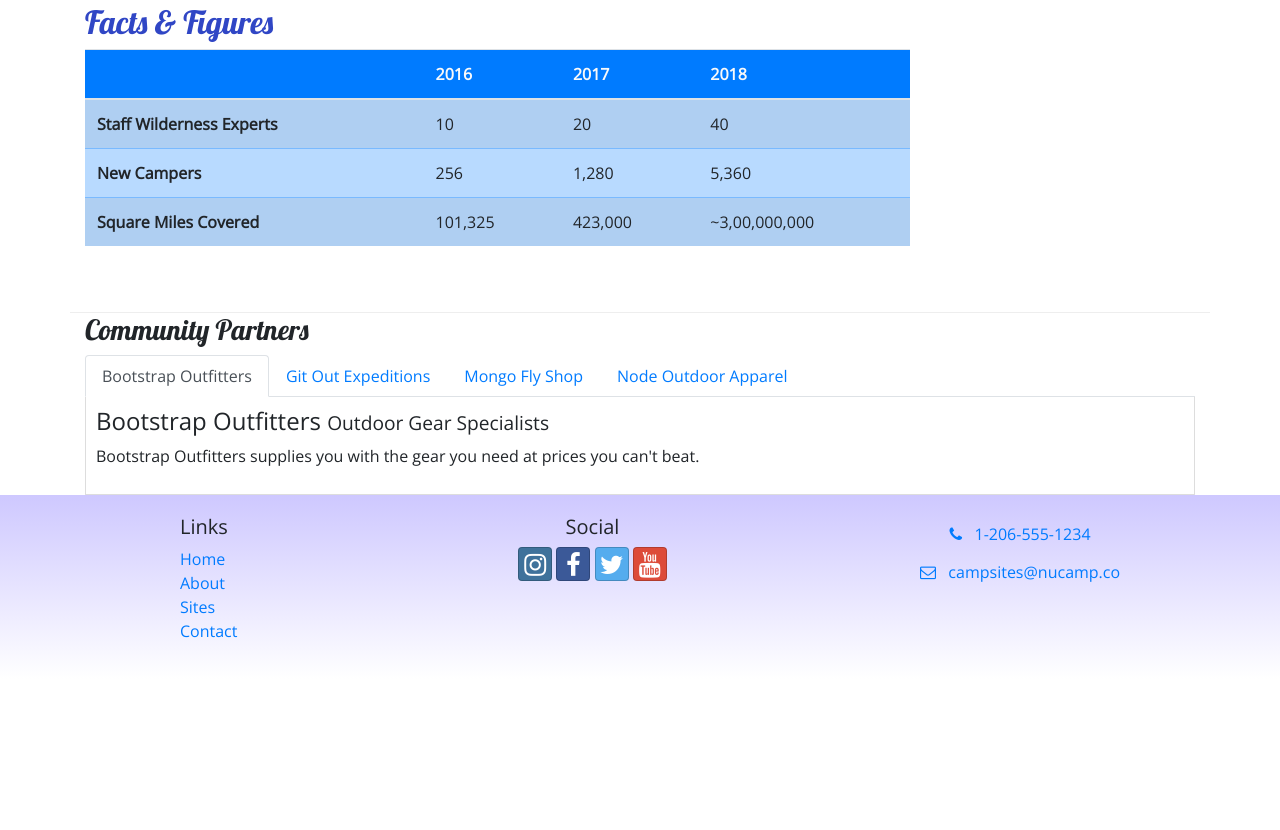
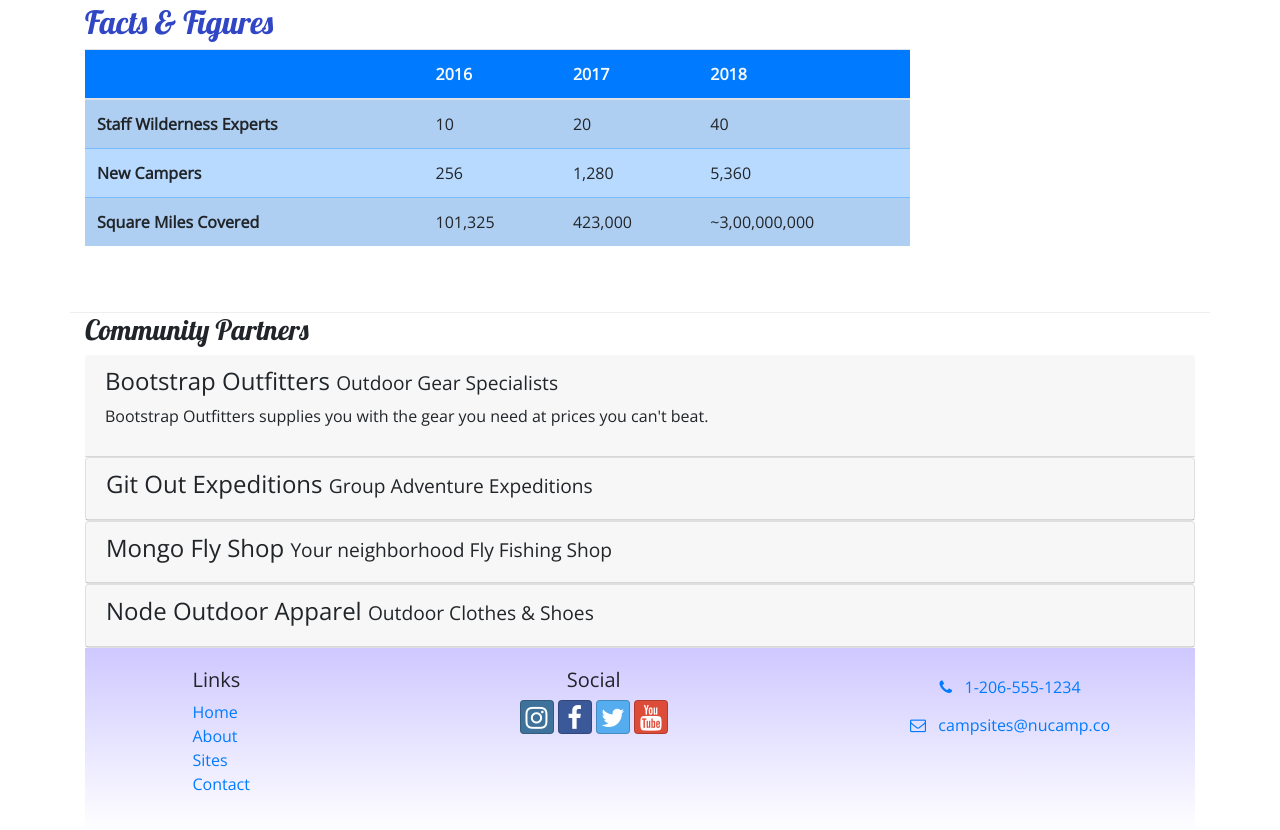
Before and after one commit to ntravaglini/nucampsite, a website: page aboutus.html in a window 1280 px wide. Shown: the part 876-1706 px from the top of the page. Before the commit the page ends 1555 px from the top, so only its background shows below. Drawn offline with nearby package versions, Linux system fonts and the light colour scheme.

Commit message:
Accordian

```diff
--- a/aboutus.html
+++ b/aboutus.html
@@ -148,30 +148,54 @@
         <div class="row">
             <div class="col-12">
                 <h3>Community Partners</h3>
-                <!--Tabs-->
-                <ul class="nav nav-tabs">
-                    <li class="nav-item"><a class="nav-link active" href="#bootstrap" role="tab" data-toggle="tab">Bootstrap Outfitters</a></li>
-                    <li class="nav-item"><a class="nav-link" href="#git" role="tab" data-toggle="tab">Git Out Expeditions</a></li>
-                    <li class="nav-item"><a class="nav-link" href="#mongo" role="tab" data-toggle="tab">Mongo Fly Shop</a></li>
-                    <li class="nav-item"><a class="nav-link" href="#node" role="tab" data-toggle="tab">Node Outdoor Apparel</a></li>
-                </ul>
-                <!--Tab Content-->
-                <div class="tab-content">
-                    <div class="tab-pane fade show active" role="tabpanel" id="bootstrap">
-                        <h4>Bootstrap Outfitters <small>Outdoor Gear Specialists</small></h4>
+
+                <div id="accordian">
+
+                        <div class="card-header" role="tab">
+                            <h4>
+                                <a data-toggle="collapse" data-target="#bootstrap">Bootstrap Outfitters <small>Outdoor Gear Specialists</small></a>
+                            </h4>
+                            <div class="collapse show" id="bootstrap" data-parent="#accordian">
                                 <p class="d-none d-sm-block">Bootstrap Outfitters supplies you with the gear you need at prices you can't beat.</p>
                             </div>
-                    <div class="tab-pane fade" role="tabpanel" id="git">
-                        <h4>Git Out Expeditions <small>Group Adventure Expeditions</small></h4>
+                        </div>
+
+                    <div class="card">
+                        <div class="card-header" role="tab">
+                            <h4>
+                                <a class="collapsed" data-toggle="collapse" data-target="#git">Git Out Expeditions <small>Group Adventure Expeditions</small></a>
+                            </h4>
+                            <div class="collapse" id="git" data-parent="#accordian">
+                                <div class="card-body">
                                     <p class="d-none d-sm-block">Join Git Out Expeditions to explore new horizons with a group of other adventurers!</p>
                                 </div>
-                    <div class="tab-pane fade" role="tabpanel" id="mongo">
-                        <h4>Mongo Fly Shop <small>Your Neighborhood Fly Fishing Shop</small></h4>
+                            </div>
+                        </div>
+                    </div>
+
+                    <div class="card">
+                        <div class="card-header" role="tab">
+                            <h4>
+                                <a class="collapsed" data-toggle="collapse" data-target="#mongo">Mongo Fly Shop <small>Your neighborhood Fly Fishing Shop</small></a>
+                            </h4>
+                            <div class="collapse" id="mongo" data-parent="#accordian">
+                                <div class="card-body">
                                     <p class="d-none d-sm-block">Need a new fishing pole, a tacklebox, or flies of all kinds? Stop by Mongo Fly Shop.</p>
                                 </div>
-                    <div class="tab-pane fade" role="tabpanel" id="node">
-                        <h4>Node Outdoor Apparel <small>Outdoor Clothes & Shoes</small></h4>
+                            </div>
+                        </div>
+                    </div>
+
+                    <div class="card">
+                        <div class="card-header" role="tab">
+                            <h4>
+                                <a class="collapsed" data-toggle="collapse" data-target="#node">Node Outdoor Apparel <small>Outdoor Clothes & Shoes</small></a>
+                            </h4>
+                            <div class="collapse" id="node" data-parent="#accordian">
+                                <div class="card-body">
                                     <p class="d-none d-sm-block">From polar fleeces to swimsuits, hiking boots to waders, a visit to Node will be sure to get you covered.</p>
+                                </div>
+                            </div>
                         </div>
                     </div>
 
--- a/css/styles.css
+++ b/css/styles.css
@@ -35,9 +35,3 @@ header h2 {
 .navbar {
     background-color: #901cad;
 }
-
-.tab-content {
-    border: 1px solid #ddd;
-    border-top: none;
-    padding: 10px;
-}
```
Lines whose indentation alone changed are shown as unchanged.
